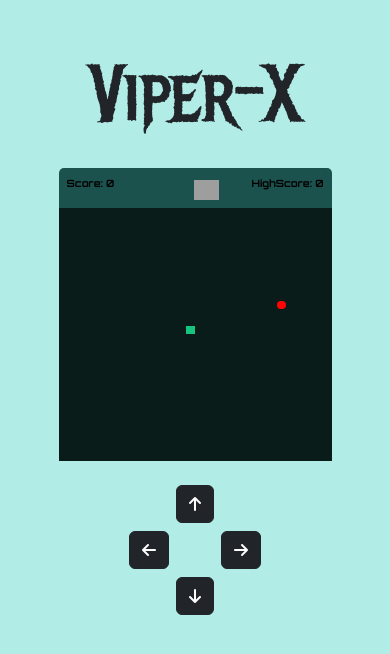
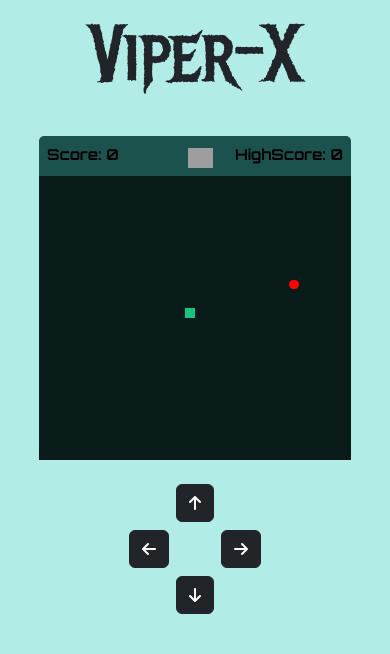
Before and after one commit to AmaldevCB/snake-game, a plain HTML site: page index.html in a window 390 px wide. Drawn offline with nearby package versions, Linux system fonts and the light colour scheme; grey boxes are pictures that could not be loaded.

Commit message:
Update index.html

```diff
--- a/index.html
+++ b/index.html
@@ -5,7 +5,9 @@
     <meta charset="UTF-8">
     <meta name="viewport" content="width=device-width, initial-scale=1.0">
     <title>Viper-X</title>
-    <link rel="shortcut icon" href="https://png.pngtree.com/png-clipart/20230323/ourmid/pngtree-cartoon-snake-green-png-image_6659195.png" type="image/x-icon">
+    <link rel="shortcut icon"
+        href="https://png.pngtree.com/png-clipart/20230323/ourmid/pngtree-cartoon-snake-green-png-image_6659195.png"
+        type="image/x-icon">
     <!-- bootstrap cdn -->
     <link href="https://cdn.jsdelivr.net/npm/bootstrap@5.3.3/dist/css/bootstrap.min.css" rel="stylesheet"
         integrity="sha384-QWTKZyjpPEjISv5WaRU9OFeRpok6YctnYmDr5pNlyT2bRjXh0JMhjY6hW+ALEwIH" crossorigin="anonymous">
@@ -15,19 +17,23 @@
     <!-- google fonts -->
     <link rel="preconnect" href="https://fonts.googleapis.com">
     <link rel="preconnect" href="https://fonts.gstatic.com" crossorigin>
-    <link href="https://fonts.googleapis.com/css2?family=Metal+Mania&family=Orbitron:wght@400..900&display=swap" rel="stylesheet">    <!-- font awsome cdn -->
+    <link href="https://fonts.googleapis.com/css2?family=Metal+Mania&family=Orbitron:wght@400..900&display=swap"
+        rel="stylesheet">
+    <!-- font awsome cdn -->
     <link rel="stylesheet" href="https://cdnjs.cloudflare.com/ajax/libs/font-awesome/6.7.2/css/all.min.css"
         integrity="sha512-Evv84Mr4kqVGRNSgIGL/F/aIDqQb7xQ2vcrdIwxfjThSH8CSR7PBEakCr51Ck+w+/U6swU2Im1vVX0SVk9ABhg=="
         crossorigin="anonymous" referrerpolicy="no-referrer" />
     <style>
-        @media screen and (max-width: 800px){
-            span{
-                font-size: 10px;
+        @media screen and (max-width: 800px) {
+            span {
+                font-size: 15px;
             }
-            img{
+
+            img {
                 height: 20px;
                 width: 25px;
             }
+
         }
     </style>
 </head>
@@ -35,12 +41,14 @@
 <body class="d-flex justify-content-center" style="background-color: #b1ece7;">
 
     <div class="row w-100 h-100">
-        <div class="col-md-4 d-flex justify-content-center align-items-md-center mt-5">
+        <div class="col-md-4 d-flex justify-content-center align-items-md-center mt-2">
             <h1 class="" style="font-size: 5rem; font-family: Metal Mania, serif">Viper-X</h1>
 
         </div>
-        <div class="col-md-4 d-flex justify-content-center ">
-                <div id="gamediv" class="d-flex flex-column justify-content-center mt-3 mt-md-5" style="width: 70vmin; border-radius: 5px; height: 75vmin; background-color: #1c524e;">
+        <div class="col-md-4 d-flex justify-content-center">
+
+                <div id="gamediv" class="d-flex flex-column justify-content-center mt-4 mt-md-5"
+                    style="width: 80vmin; border-radius: 5px; height: 83vmin; background-color: #1c524e;">
                     <div id="gamedetail" class="d-flex justify-content-between p-md-3 p-2"
                         style="font-size: 1rem; font-weight: 700;">
                         <span id="score" style="color: black; font-family: Orbitron, serif;">Score: 0</span>
@@ -54,6 +62,7 @@
 
                     </div>
                 </div>
+
         </div>
         <div class="col-md-4 mt-4 d-flex flex-column justify-content-center align-items-md-center">
             <div>
```
